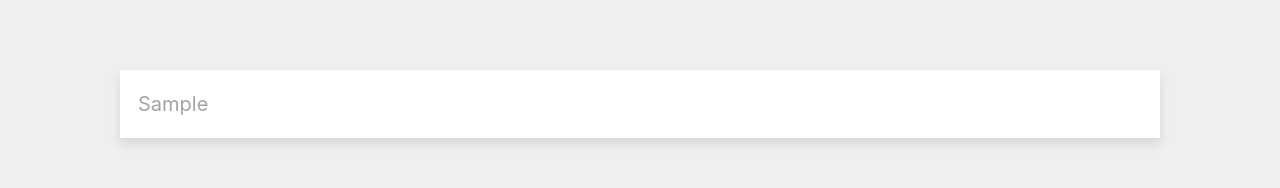
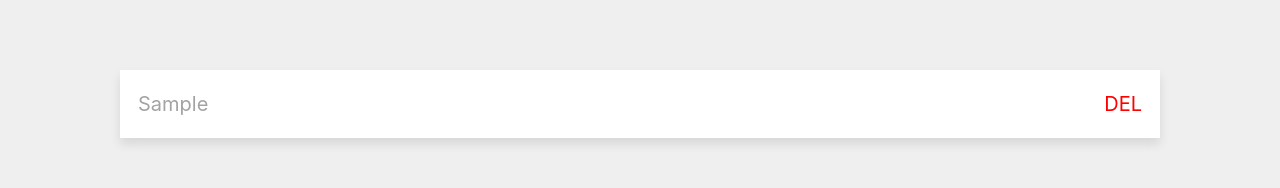
Before and after one commit to omkaradhali/javascript_playground, a React (Create React App) app in the folder React/todo_withState/todo/: page / in a window 1280 px wide. Both pictures are taken after typing "Sample" into the empty fields and a click on the button "Add". Shown: the part 130-318 px from the top of the page. Built offline with nearby package versions, Linux system fonts and the light colour scheme.

Commit message:
added strikethrough feature and del button

```diff
--- a/React/todo_withState/todo/src/components/Layout/layout.js
+++ b/React/todo_withState/todo/src/components/Layout/layout.js
@@ -9,6 +9,7 @@ class Layout extends Component {
       super(props);
       this.state = {
         inputbox : "",
+        doneItem : "",
         todo : [ ]
       }
 
@@ -16,6 +17,7 @@ class Layout extends Component {
       this.clickedAddButton = this.clickedAddButton.bind(this);
       this.removeItem = this.removeItem.bind(this);
       this.onKeyDown = this.onKeyDown.bind(this);
+      this.doneItem = this.doneItem.bind(this);
     }
 
     changedInput(event){
@@ -30,7 +32,8 @@ class Layout extends Component {
         let todo = this.state.todo;
         let todoItem = {
                         task : inputbox,
-                        _id : 'id-' + Math.random().toString(36).substr(2,16)
+                        _id : 'id-' + Math.random().toString(36).substr(2,16),
+                        doneTask : ""
                         };
         todo.push(todoItem);
         this.setState({todo, inputbox : ""});
@@ -39,6 +42,17 @@ class Layout extends Component {
     removeItem(event) {
         event.preventDefault();
         let todo = this.state.todo.filter(item => item._id !== event.target.dataset.id);
+        this.setState({todo});
+    }
+
+    doneItem(event){
+        event.preventDefault();
+        let todo = this.state.todo.map(item => {
+          if(item._id === event.target.dataset.id){
+              item.doneTask = (item.doneTask) ? "" : "doneTask";
+          }
+          return item;
+        });
         this.setState({todo});
     }
 
@@ -60,7 +74,9 @@ class Layout extends Component {
                 </div>
                 <div className="content item">
                     <List todos = {this.state.todo}
-                            removeItem = {this.removeItem}/>
+                            removeItem = {this.removeItem}
+                            doneItem = {this.doneItem}
+                            />
                 </div>
                 <div className="footer">
                     <p>Footer</p>
--- a/React/todo_withState/todo/src/components/List/list.css
+++ b/React/todo_withState/todo/src/components/List/list.css
@@ -18,4 +18,20 @@
     box-sizing: border-box;
     text-align: left;
     font-size: 20px;
+    cursor: pointer;
 }
+
+.doneTask {
+    text-decoration: line-through;
+}
+
+.deleteItem {
+    float: right;
+    color: red;
+}
+
+.itemWidth {
+    display: inline-block;
+    width: 95%;
+    margin: 0 !important;
+}
--- a/React/todo_withState/todo/src/components/List/list.js
+++ b/React/todo_withState/todo/src/components/List/list.js
@@ -20,10 +20,15 @@ class List extends Component{
 
                     {this.props.todos.map(item => {
                     return (
-                        <div key={item._id} className="paper" onClick={this.props.removeItem}
-                            data-id={item._id}>
+                        <div key={item._id} className="paper"  >
+                                <p className={`itemWidth ${item.doneTask}`}
+                                        onClick={this.props.doneItem}
+                                        data-id={item._id}>
 
-                            {item.task}
+                                        {item.task}
+
+                                </p>
+                                <span data-id={item._id} className="deleteItem" onClick={this.props.removeItem}>DEL</span>
                         </div>
                     )
                     })}
```
